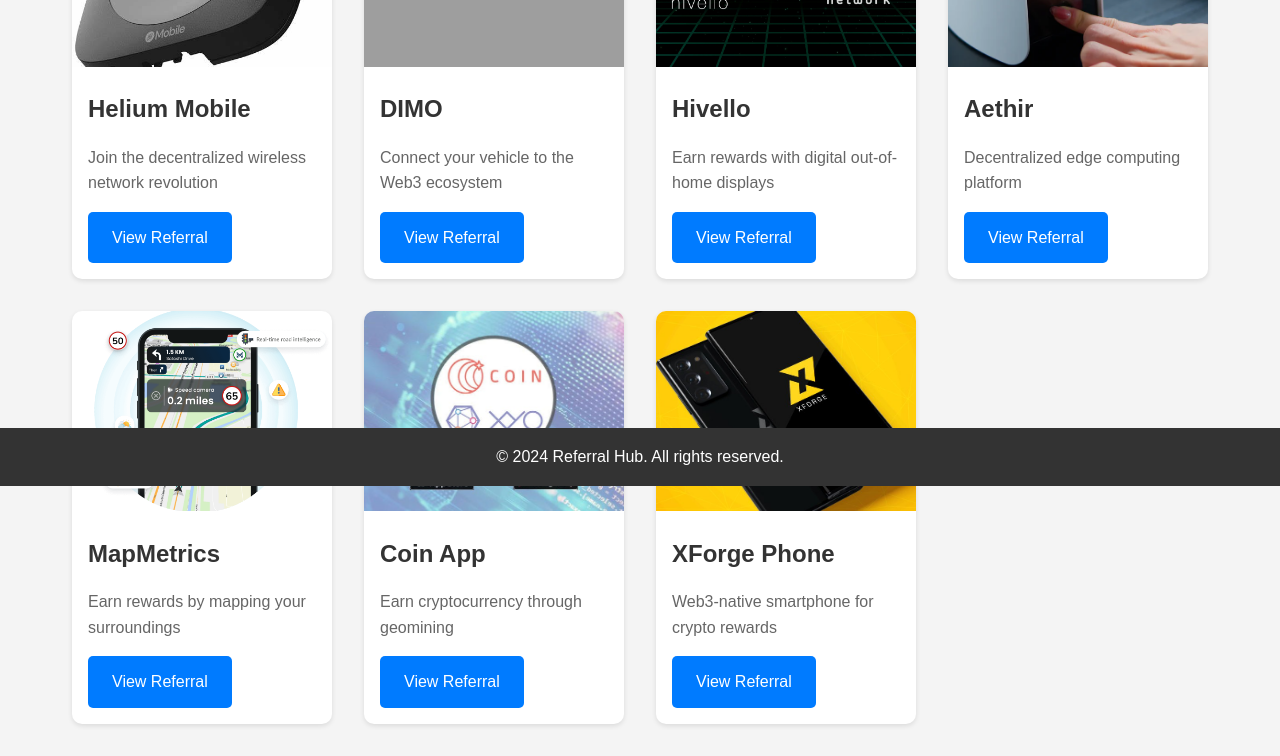
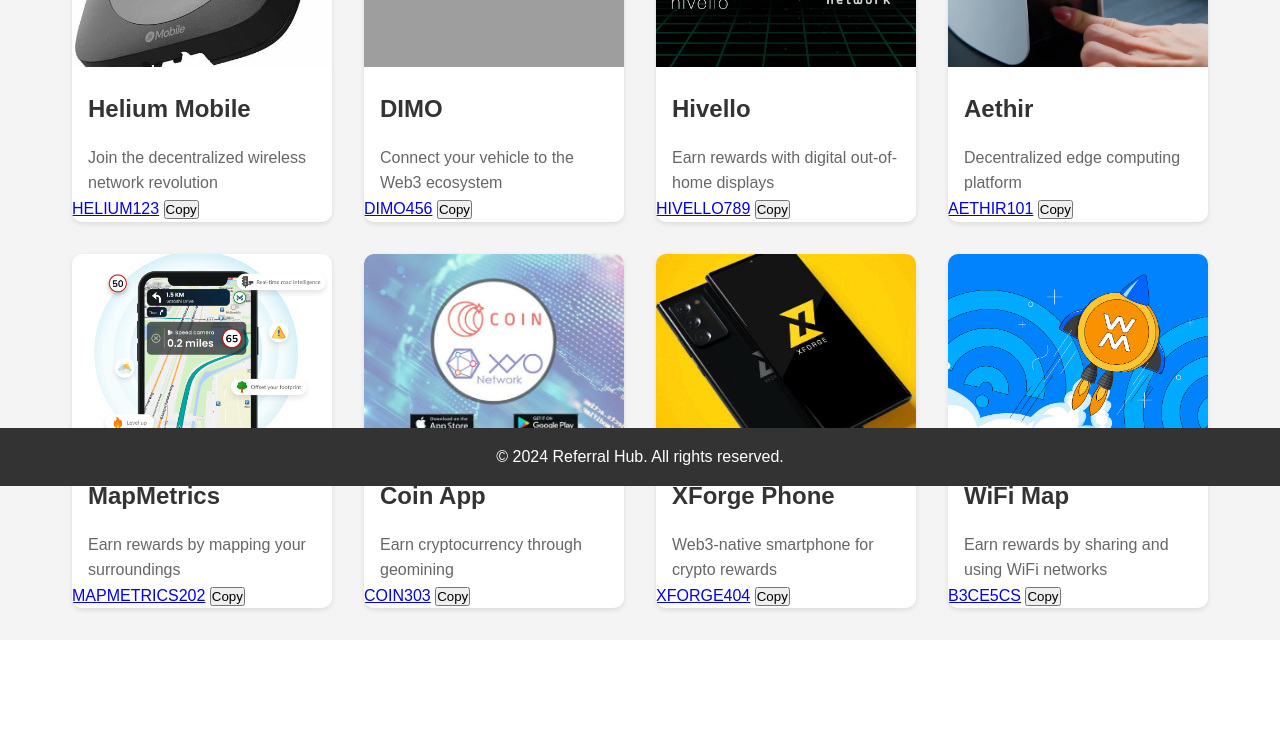
Before and after one commit to BusyStas/stasclub, a Flask app: page / in a window 1280 px wide. Shown: the part 314-1070 px from the top of the page. After the commit the page ends 928 px from the top, so only its background shows below. Run offline with Flask 3, Linux system fonts and the light colour scheme; grey boxes are pictures that could not be loaded.

Commit message:
new boxes

```diff
--- a/templates/index.html
+++ b/templates/index.html
@@ -16,47 +16,84 @@
             <img src="{{ url_for('static', filename='images/project_helium.jfif') }}" alt="Helium Mobile">
             <h2>Helium Mobile</h2>
             <p>Join the decentralized wireless network revolution</p>
-            <a href="helium.html" class="btn">View Referral</a>
+            <div class="referral-box">
+                <a href="helium.html" class="referral-code">HELIUM123</a>
+                <button class="copy-btn" onclick="copyToClipboard('HELIUM123')">Copy</button>
+            </div>
         </div>
         <div class="card">
             <img src="{{ url_for('static', filename='images/project_dimo.gif') }}" alt="DIMO Network">
             <h2>DIMO</h2>
             <p>Connect your vehicle to the Web3 ecosystem</p>
-            <a href="dimo.html" class="btn">View Referral</a>
+            <div class="referral-box">
+                <a href="dimo.html" class="referral-code">DIMO456</a>
+                <button class="copy-btn" onclick="copyToClipboard('DIMO456')">Copy</button>
+            </div>
         </div>
         <div class="card">
             <img src="{{ url_for('static', filename='images/project_hivello.webp') }}" alt="Hivello">
             <h2>Hivello</h2>
             <p>Earn rewards with digital out-of-home displays</p>
-            <a href="hivello.html" class="btn">View Referral</a>
+            <div class="referral-box">
+                <a href="hivello.html" class="referral-code">HIVELLO789</a>
+                <button class="copy-btn" onclick="copyToClipboard('HIVELLO789')">Copy</button>
+            </div>
         </div>
         <div class="card">
             <img src="{{ url_for('static', filename='images/project_aethir.webp') }}" alt="Aethir">
             <h2>Aethir</h2>
             <p>Decentralized edge computing platform</p>
-            <a href="aethir.html" class="btn">View Referral</a>
+            <div class="referral-box">
+                <a href="aethir.html" class="referral-code">AETHIR101</a>
+                <button class="copy-btn" onclick="copyToClipboard('AETHIR101')">Copy</button>
+            </div>
         </div>
         <div class="card">
             <img src="{{ url_for('static', filename='images/project_mapmetrics.png') }}" alt="MapMetrics">
             <h2>MapMetrics</h2>
             <p>Earn rewards by mapping your surroundings</p>
-            <a href="mapmetrics.html" class="btn">View Referral</a>
+            <div class="referral-box">
+                <a href="mapmetrics.html" class="referral-code">MAPMETRICS202</a>
+                <button class="copy-btn" onclick="copyToClipboard('MAPMETRICS202')">Copy</button>
+            </div>
         </div>
         <div class="card">
             <img src="{{ url_for('static', filename='images/project_coin.jpg') }}" alt="Coin App">
             <h2>Coin App</h2>
             <p>Earn cryptocurrency through geomining</p>
-            <a href="coinapp.html" class="btn">View Referral</a>
+            <div class="referral-box">
+                <a href="coinapp.html" class="referral-code">COIN303</a>
+                <button class="copy-btn" onclick="copyToClipboard('COIN303')">Copy</button>
+            </div>
         </div>
         <div class="card">
             <img src="{{ url_for('static', filename='images/project_xforge.jpg') }}" alt="XForge Phone">
             <h2>XForge Phone</h2>
             <p>Web3-native smartphone for crypto rewards</p>
-            <a href="xforge.html" class="btn">View Referral</a>
+            <div class="referral-box">
+                <a href="xforge.html" class="referral-code">XFORGE404</a>
+                <button class="copy-btn" onclick="copyToClipboard('XFORGE404')">Copy</button>
+            </div>
+        </div>
+        <div class="card">
+            <img src="{{ url_for('static', filename='images/project_wifimap.png') }}" alt="WiFi Map">
+            <h2>WiFi Map</h2>
+            <p>Earn rewards by sharing and using WiFi networks</p>
+            <div class="referral-box">
+                <a href="wifimap.html" class="referral-code">B3CE5CS</a>
+                <button class="copy-btn" onclick="copyToClipboard('B3CE5CS')">Copy</button>
+            </div>
         </div>
     </main>
     <footer>
         <p>© 2024 Referral Hub. All rights reserved.</p>
     </footer>
+    <script>
+        function copyToClipboard(code) {
+            navigator.clipboard.writeText(code).then(() => {
+                alert('Referral code copied: ' + code);
+            });
+        }
+    </script>
 </body>
 </html>
```
Also changed, not shown: static/images/project_wifimap.png (added).
